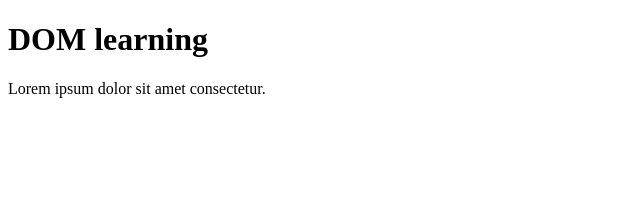
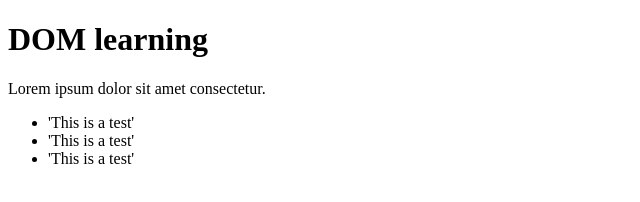
Before and after one commit to geekyanimesh/chai-aur-js, a plain HTML site: page 03_DOM/intro/index.html in a window 1280 px wide. Shown: the whole page, without its empty margins (0-640 px from the left). Drawn offline with Linux system fonts and the light colour scheme.

Commit message:
query selector

```diff
--- a/03_DOM/intro/index.html
+++ b/03_DOM/intro/index.html
@@ -7,9 +7,14 @@
 </head>
 <body>
     <div class="bg-black">
-        <h1 class="heading">DOM learning</h1>
-        <p>Lorem ipsum dolor sit amet consectetur.
+        <h1 id="title" class="heading">DOM learning</h1>
+        <p >Lorem ipsum dolor sit amet consectetur.
         </p>
+        <ul>
+            <li>'This is a test'</li>
+            <li>'This is a test'</li>
+            <li>'This is a test'</li>
+        </ul>
     </div>
 </body>
 </html>
```
